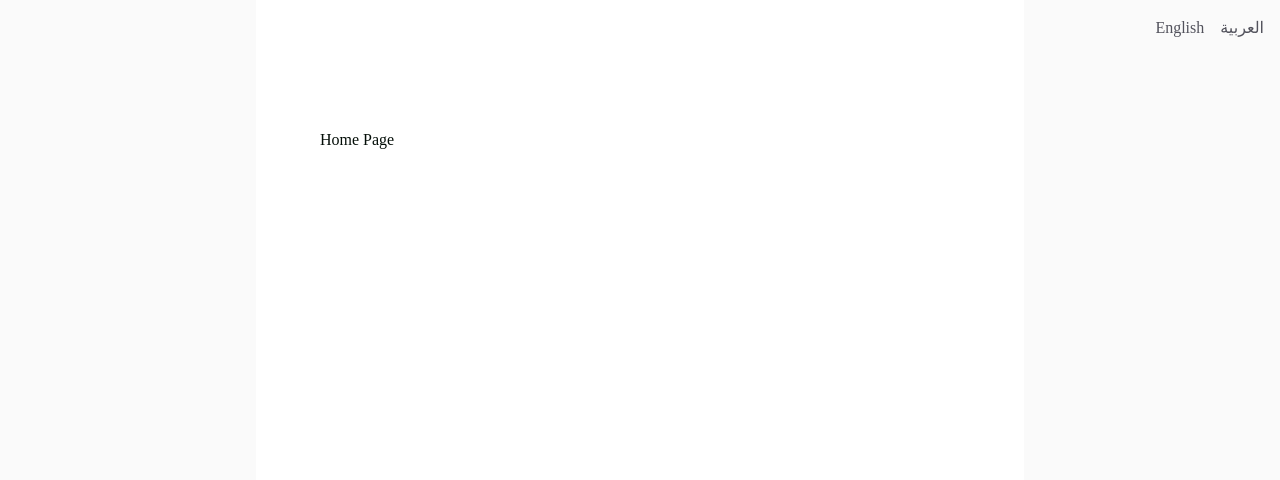
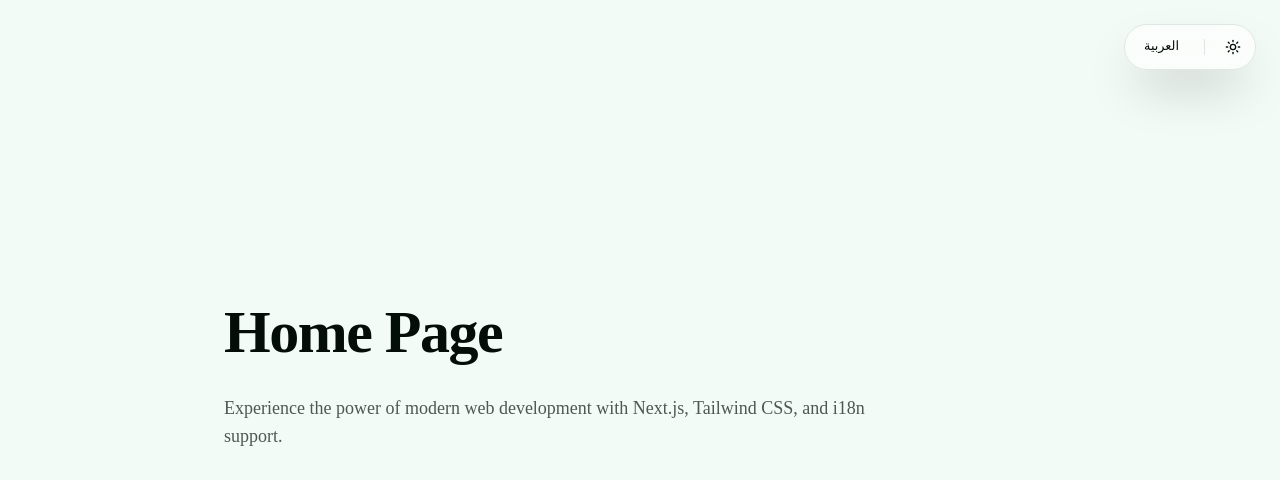
Before and after one commit to zeeshan6789539/scratch-front-end, a Next.js app: page /en in a window 1280 px wide. Shown: the top 480 px of the page. Built offline with nearby package versions, Linux system fonts and the light colour scheme.

Commit message:
add theme switcher

```diff
--- a/package.json
+++ b/package.json
@@ -16,6 +16,7 @@
     "lucide-react": "^1.16.0",
     "next": "16.2.6",
     "next-intl": "^4.12.0",
+    "next-themes": "^0.4.6",
     "radix-ui": "^1.4.3",
     "react": "19.2.4",
     "react-dom": "19.2.4",
--- a/src/app/[locale]/layout.tsx
+++ b/src/app/[locale]/layout.tsx
@@ -3,6 +3,7 @@ import { Geist, Geist_Mono } from "next/font/google";
 import "../globals.css";
 import { NextIntlClientProvider } from "next-intl";
 import { getMessages } from "next-intl/server";
+import { ThemeProvider } from "@/providers/theme-provider";
 
 const geistSans = Geist({
   variable: "--font-geist-sans",
@@ -34,11 +35,19 @@ export default async function RootLayout({
       lang={locale}
       dir={locale === "ar" ? "rtl" : "ltr"}
       className={`${geistSans.variable} ${geistMono.variable} h-full antialiased`}
+      suppressHydrationWarning
     >
       <body className="min-h-full flex flex-col">
-        <NextIntlClientProvider messages={messages}>
-          {children}
-        </NextIntlClientProvider>
+        <ThemeProvider
+          attribute="class"
+          defaultTheme="system"
+          enableSystem
+          disableTransitionOnChange
+        >
+          <NextIntlClientProvider messages={messages}>
+            {children}
+          </NextIntlClientProvider>
+        </ThemeProvider>
       </body>
     </html>
   );
--- a/src/app/[locale]/page.tsx
+++ b/src/app/[locale]/page.tsx
@@ -1,29 +1,25 @@
 import { useTranslations } from "next-intl";
-import { Link } from "@/i18n/routing";
+import { ThemeToggle } from "@/components/theme-toggle";
+import { LanguageToggle } from "@/components/language-toggle";
 
 export default function Home() {
   const t = useTranslations("HomePage");
   return (
-    <div className="flex flex-col flex-1 items-center justify-center bg-zinc-50 font-sans dark:bg-black relative">
-      <div className="absolute top-4 right-4 flex gap-4 z-10">
-        <Link
-          href="/"
-          locale="en"
-          className="text-zinc-600 dark:text-zinc-400 hover:text-black dark:hover:text-white"
-        >
-          English
-        </Link>
-        <Link
-          href="/"
-          locale="ar"
-          className="text-zinc-600 dark:text-zinc-400 hover:text-black dark:hover:text-white"
-        >
-          العربية
-        </Link>
+    <div className="flex flex-col flex-1 items-center justify-center bg-background font-sans relative transition-colors duration-300">
+      <div className="absolute top-6 right-6 flex items-center gap-2 z-10 p-1.5 bg-card/60 backdrop-blur-xl rounded-full border border-border shadow-2xl">
+        <LanguageToggle />
+        <div className="w-px h-4 bg-border mx-1" />
+        <ThemeToggle />
       </div>
 
-      <main className="flex flex-1 w-full max-w-3xl flex-col items-center justify-between py-32 px-16 bg-white dark:bg-black sm:items-start">
-        {t("title")}
+      <main className="flex flex-1 w-full max-w-4xl flex-col items-center justify-center py-32 px-8 sm:items-start text-center sm:text-left">
+        <h1 className="text-4xl sm:text-6xl font-bold tracking-tight text-foreground mb-8">
+          {t("title")}
+        </h1>
+        <p className="text-lg text-muted-foreground max-w-2xl mb-12">
+          Experience the power of modern web development with Next.js, Tailwind
+          CSS, and i18n support.
+        </p>
       </main>
     </div>
   );
--- /dev/null
+++ b/src/components/language-toggle.tsx
@@ -0,0 +1,27 @@
+"use client";
+
+import { useLocale } from "next-intl";
+import { useRouter, usePathname } from "@/i18n/routing";
+import { Button } from "@/components/ui/button";
+
+export function LanguageToggle() {
+  const locale = useLocale();
+  const router = useRouter();
+  const pathname = usePathname();
+
+  const toggleLanguage = () => {
+    const nextLocale = locale === "en" ? "ar" : "en";
+    router.replace(pathname, { locale: nextLocale });
+  };
+
+  return (
+    <Button
+      variant="ghost"
+      size="sm"
+      onClick={toggleLanguage}
+      className="flex items-center gap-2 px-3 rounded-full"
+    >
+      {locale === "en" ? "العربية" : "English"}
+    </Button>
+  );
+}
--- /dev/null
+++ b/src/components/theme-toggle.tsx
@@ -0,0 +1,23 @@
+"use client";
+
+import * as React from "react";
+import { Moon, Sun } from "lucide-react";
+import { useTheme } from "next-themes";
+import { Button } from "@/components/ui/button";
+
+export function ThemeToggle() {
+  const { setTheme, theme } = useTheme();
+
+  return (
+    <Button
+      variant="ghost"
+      size="icon"
+      onClick={() => setTheme(theme === "light" ? "dark" : "light")}
+      className="rounded-full"
+    >
+      <Sun className="h-[1.2rem] w-[1.2rem] rotate-0 scale-100 transition-all dark:-rotate-90 dark:scale-0" />
+      <Moon className="absolute h-[1.2rem] w-[1.2rem] rotate-90 scale-0 transition-all dark:rotate-0 dark:scale-100" />
+      <span className="sr-only">Toggle theme</span>
+    </Button>
+  );
+}
--- /dev/null
+++ b/src/providers/theme-provider.tsx
@@ -0,0 +1,11 @@
+"use client";
+
+import * as React from "react";
+import { ThemeProvider as NextThemesProvider } from "next-themes";
+
+export function ThemeProvider({
+  children,
+  ...props
+}: React.ComponentProps<typeof NextThemesProvider>) {
+  return <NextThemesProvider {...props}>{children}</NextThemesProvider>;
+}
```
Also changed, not shown: 1 other file (tests, documents, lock files or other folders).
